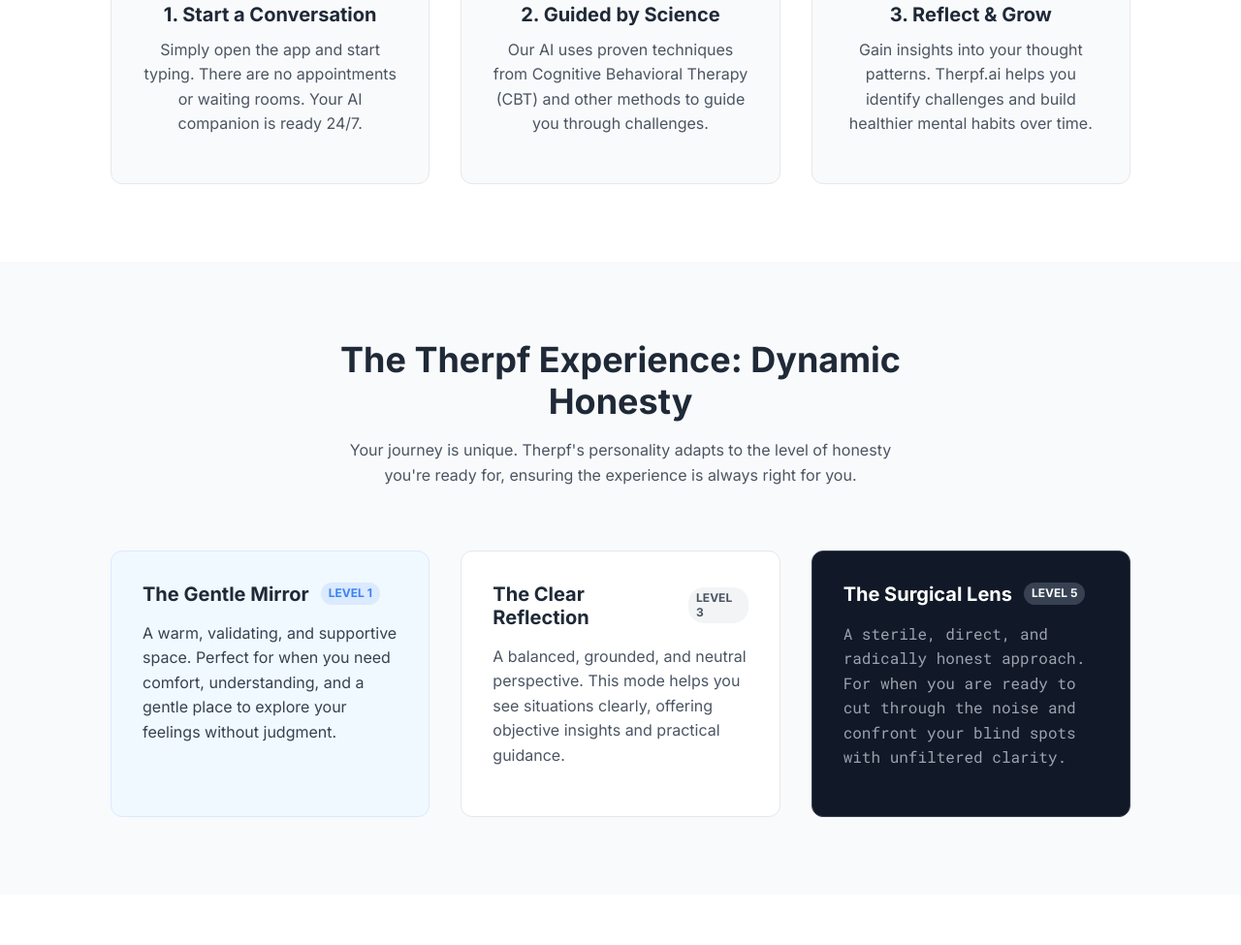
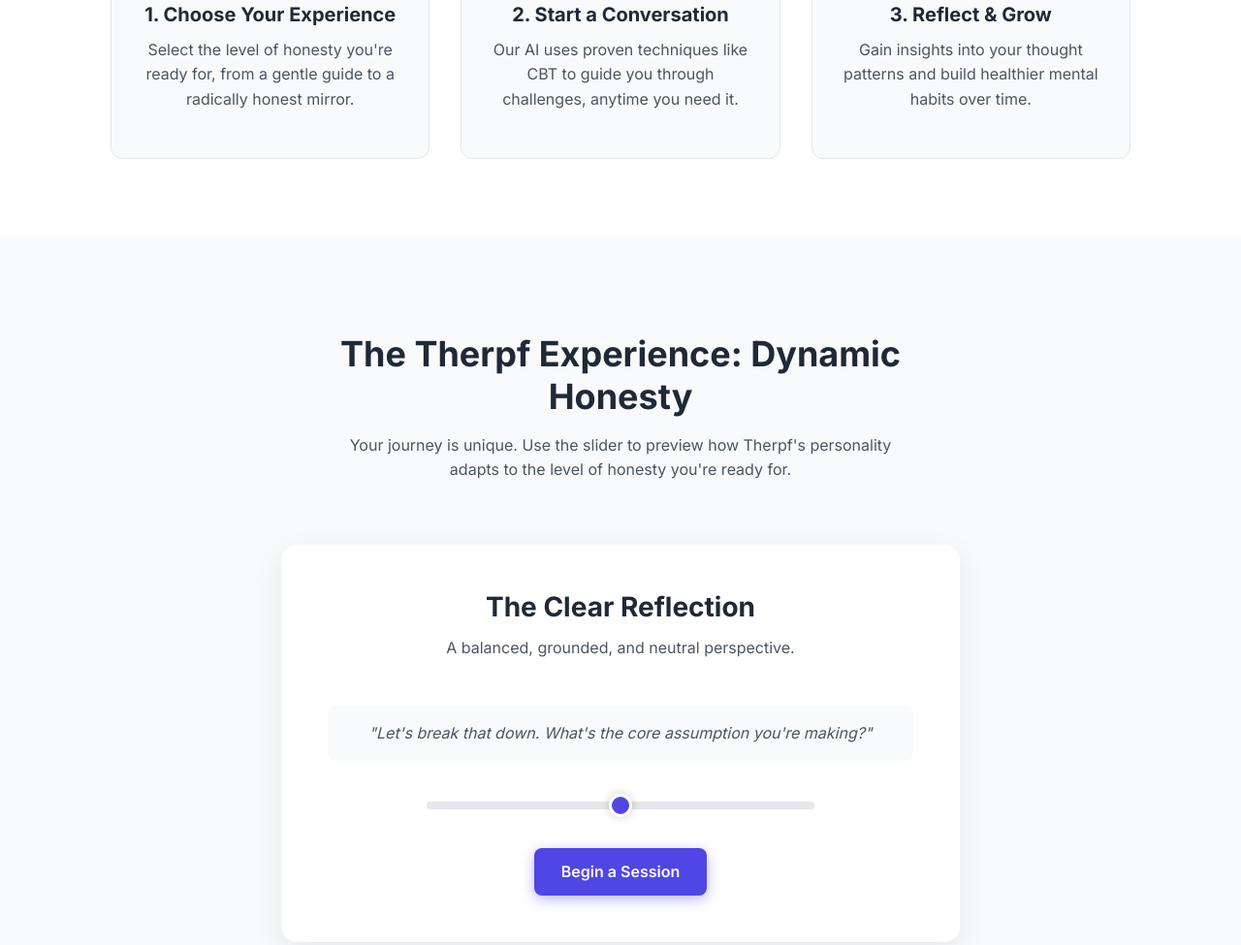
Before and after one commit to zackb6/therp.io, a plain HTML site: page index.html in a window 1280 px wide. Shown: the part 931-1906 px from the top of the page at 97% size. Drawn offline with Linux system fonts and the light colour scheme.

Commit message:
slider on the home page baby

```diff
--- a/index.html
+++ b/index.html
@@ -20,7 +20,7 @@
             --bg-light: #F9FAFB;
             --bg-white: #FFFFFF;
             --border-color: #E5E7EB;
-            --transition-speed: 0.3s;
+            --transition-speed: 0.5s;
         }
 
         * {
@@ -215,286 +215,117 @@
             margin-bottom: 12px;
         }
 
-        /* The Therpf Experience Section */
+        /* Interactive Experience Section */
         #experience {
             background-color: var(--bg-light);
+            padding: 100px 0;
+            transition: background-color var(--transition-speed) ease;
         }
 
-        .experience-grid {
-            display: grid;
-            gap: 32px;
+        .experience-container {
+            background-color: var(--bg-white);
+            border-radius: 16px;
+            padding: 48px;
+            box-shadow: 0 10px 30px rgba(0,0,0,0.08);
+            text-align: center;
+            max-width: 700px;
+            margin: 0 auto;
         }
 
-        .experience-card {
-            padding: 32px;
-            border-radius: 12px;
-            border: 1px solid var(--border-color);
-            transition: all var(--transition-speed) ease;
+        #experience-title {
+            font-size: 1.75rem;
+            margin-bottom: 12px;
+            transition: color var(--transition-speed) ease;
         }
 
-        .experience-card h3 {
-            margin-bottom: 16px;
-            display: flex;
-            align-items: center;
+        #experience-description {
+            color: var(--text-secondary);
+            margin-bottom: 32px;
+            min-height: 40px; /* Reserve space */
+            transition: color var(--transition-speed) ease;
         }
 
-        .level-tag {
-            font-size: 0.75rem;
-            font-weight: 700;
-            padding: 4px 8px;
-            border-radius: 16px;
-            margin-left: 12px;
-            text-transform: uppercase;
+        #experience-preview-message {
+            font-style: italic;
+            color: var(--text-secondary);
+            margin-bottom: 32px;
+            padding: 16px;
+            border-radius: 8px;
+            background-color: var(--bg-light);
+            transition: all var(--transition-speed) ease;
+            min-height: 50px;
         }
 
-        /* Level 1: Warm & Cozy */
-        .level-1 {
-            background-color: #F0F9FF; /* Light Blue */
-            border-color: #DBEAFE;
-        }
-        .level-1 .level-tag {
-            background-color: #DBEAFE;
-            color: #3B82F6;
-        }
-        .level-1 p { color: #374151; }
-
-        /* Level 3: Balanced & Neutral */
-        .level-3 {
-            background-color: var(--bg-white);
-            border-color: var(--border-color);
-        }
-        .level-3 .level-tag {
-            background-color: #F3F4F6;
-            color: #4B5563;
+        .experience-slider-container {
+            width: 100%;
+            max-width: 400px;
+            margin: 0 auto 32px;
         }
 
-        /* Level 5: Sterile & Surgical */
-        .level-5 {
-            background-color: #111827; /* Dark Gray */
-            color: #D1D5DB;
-            border-color: #374151;
+        .experience-slider {
+             -webkit-appearance: none; appearance: none; width: 100%; height: 8px; background: #e5e7eb; border-radius: 5px; outline: none; transition: opacity .2s;
         }
-        .level-5 h3 { color: var(--bg-white); }
-        .level-5 p { color: #9CA3AF; font-family: 'Roboto Mono', monospace; }
-        .level-5 .level-tag {
-            background-color: #374151;
-            color: #F9FAFB;
+        .experience-slider:hover { opacity: 1; }
+        .experience-slider::-webkit-slider-thumb {
+            -webkit-appearance: none; appearance: none; width: 24px; height: 24px; background: var(--primary-color); cursor: pointer; border-radius: 50%; border: 3px solid white; box-shadow: 0 0 10px rgba(0,0,0,0.2); transition: background-color var(--transition-speed) ease;
+        }
+        .experience-slider::-moz-range-thumb {
+            width: 24px; height: 24px; background: var(--primary-color); cursor: pointer; border-radius: 50%; border: 3px solid white; box-shadow: 0 0 10px rgba(0,0,0,0.2); transition: background-color var(--transition-speed) ease;
         }
 
         /* Testimonials Section */
-        #testimonials {
-            background-color: var(--bg-white);
-        }
-
-        .testimonials-grid {
-            display: grid;
-            gap: 32px;
-        }
-
-        .testimonial-card {
-            background-color: var(--bg-light);
-            padding: 32px;
-            border-radius: 12px;
-            border: 1px solid var(--border-color);
-        }
-
-        .testimonial-card p:first-child {
-            font-style: italic;
-            margin-bottom: 24px;
-        }
-
-        .testimonial-author {
-            font-weight: 600;
-        }
-
-        .testimonial-author span {
-            display: block;
-            font-weight: 400;
-            font-size: 0.875rem;
-            color: var(--text-secondary);
-        }
+        #testimonials { background-color: var(--bg-white); }
+        .testimonials-grid { display: grid; gap: 32px; }
+        .testimonial-card { background-color: var(--bg-light); padding: 32px; border-radius: 12px; border: 1px solid var(--border-color); }
+        .testimonial-card p:first-child { font-style: italic; margin-bottom: 24px; }
+        .testimonial-author { font-weight: 600; }
+        .testimonial-author span { display: block; font-weight: 400; font-size: 0.875rem; color: var(--text-secondary); }
 
         /* Pricing Section */
-        .pricing-grid {
-            display: grid;
-            gap: 32px;
-            align-items: center;
-        }
-
-        .pricing-card {
-            background-color: var(--bg-white);
-            border: 1px solid var(--border-color);
-            border-radius: 12px;
-            padding: 40px;
-            text-align: center;
-        }
-
-        .pricing-card.popular {
-            border: 2px solid var(--primary-color);
-            transform: scale(1.05);
-            box-shadow: 0 10px 15px -3px rgba(0,0,0,0.1);
-        }
-
-        .pricing-card h3 {
-            font-size: 1.5rem;
-            margin-bottom: 8px;
-        }
-
-        .pricing-card .price {
-            font-size: 2.5rem;
-            font-weight: 700;
-            margin-bottom: 8px;
-        }
-
-        .pricing-card .price span {
-            font-size: 1rem;
-            font-weight: 400;
-            color: var(--text-secondary);
-        }
-
-        .pricing-card ul {
-            list-style: none;
-            margin: 32px 0;
-            text-align: left;
-        }
-
-        .pricing-card li {
-            margin-bottom: 16px;
-            display: flex;
-            align-items: center;
-        }
-
-        .pricing-card li svg {
-            width: 20px;
-            height: 20px;
-            color: var(--primary-color);
-            margin-right: 12px;
-            flex-shrink: 0;
-        }
-
-        .pricing-card .btn {
-            width: 100%;
-        }
+        .pricing-grid { display: grid; gap: 32px; align-items: center; }
+        .pricing-card { background-color: var(--bg-white); border: 1px solid var(--border-color); border-radius: 12px; padding: 40px; text-align: center; }
+        .pricing-card.popular { border: 2px solid var(--primary-color); transform: scale(1.05); box-shadow: 0 10px 15px -3px rgba(0,0,0,0.1); }
+        .pricing-card h3 { font-size: 1.5rem; margin-bottom: 8px; }
+        .pricing-card .price { font-size: 2.5rem; font-weight: 700; margin-bottom: 8px; }
+        .pricing-card .price span { font-size: 1rem; font-weight: 400; color: var(--text-secondary); }
+        .pricing-card ul { list-style: none; margin: 32px 0; text-align: left; }
+        .pricing-card li { margin-bottom: 16px; display: flex; align-items: center; }
+        .pricing-card li svg { width: 20px; height: 20px; color: var(--primary-color); margin-right: 12px; flex-shrink: 0; }
+        .pricing-card .btn { width: 100%; }
 
         /* FAQ Section */
-        #faq {
-            background-color: var(--bg-light);
-        }
-
-        .faq-container {
-            max-width: 768px;
-            margin: 0 auto;
-        }
-
-        .faq-item {
-            background: var(--bg-white);
-            border: 1px solid var(--border-color);
-            border-radius: 8px;
-            margin-bottom: 16px;
-            overflow: hidden;
-        }
-
-        .faq-item summary {
-            font-weight: 600;
-            padding: 20px;
-            cursor: pointer;
-            list-style: none;
-            display: flex;
-            justify-content: space-between;
-            align-items: center;
-        }
-
-        .faq-item summary::-webkit-details-marker {
-            display: none;
-        }
-
-        .faq-item summary::after {
-            content: '+';
-            font-size: 1.5rem;
-            transition: transform var(--transition-speed) ease;
-        }
-
-        .faq-item[open] summary::after {
-            transform: rotate(45deg);
-        }
-
-        .faq-content {
-            padding: 0 20px 20px;
-            border-top: 1px solid var(--border-color);
-        }
+        #faq { background-color: var(--bg-light); }
+        .faq-container { max-width: 768px; margin: 0 auto; }
+        .faq-item { background: var(--bg-white); border: 1px solid var(--border-color); border-radius: 8px; margin-bottom: 16px; overflow: hidden; }
+        .faq-item summary { font-weight: 600; padding: 20px; cursor: pointer; list-style: none; display: flex; justify-content: space-between; align-items: center; }
+        .faq-item summary::-webkit-details-marker { display: none; }
+        .faq-item summary::after { content: '+'; font-size: 1.5rem; transition: transform var(--transition-speed) ease; }
+        .faq-item[open] summary::after { transform: rotate(45deg); }
+        .faq-content { padding: 0 20px 20px; border-top: 1px solid var(--border-color); }
 
         /* CTA Section */
-        #cta {
-            background-color: var(--secondary-color);
-            color: var(--bg-white);
-        }
-
-        #cta .container {
-            background-image: linear-gradient(135deg, var(--primary-color) 0%, #6D28D9 100%);
-            border-radius: 16px;
-            padding: 64px 48px;
-            text-align: center;
-        }
-
-        #cta h2 {
-            margin-bottom: 16px;
-        }
-
-        #cta p {
-            color: rgba(255, 255, 255, 0.8);
-            max-width: 500px;
-            margin: 0 auto 32px;
-        }
+        #cta { background-color: var(--secondary-color); color: var(--bg-white); }
+        #cta .container { background-image: linear-gradient(135deg, var(--primary-color) 0%, #6D28D9 100%); border-radius: 16px; padding: 64px 48px; text-align: center; }
+        #cta h2 { margin-bottom: 16px; }
+        #cta p { color: rgba(255, 255, 255, 0.8); max-width: 500px; margin: 0 auto 32px; }
 
         /* Footer */
-        .footer {
-            background-color: var(--secondary-color);
-            color: #9CA3AF;
-            padding: 64px 0;
-        }
-
-        .footer-grid {
-            display: grid;
-            gap: 48px;
-            margin-bottom: 64px;
-        }
-
-        .footer-col h5 {
-            color: var(--bg-white);
-            font-size: 1rem;
-            font-weight: 600;
-            margin-bottom: 16px;
-        }
-
-        .footer-col ul { list-style: none; }
-        .footer-col li { margin-bottom: 12px; }
-
-        .footer-col a {
-            color: #9CA3AF;
-            text-decoration: none;
-            transition: color var(--transition-speed) ease;
-        }
-
+        .footer { background-color: var(--secondary-color); color: #9CA3AF; padding: 64px 0; }
+        .footer-grid { display: grid; gap: 48px; margin-bottom: 64px; }
+        .footer-col h5 { color: var(--bg-white); font-size: 1rem; font-weight: 600; margin-bottom: 16px; }
+        .footer-col ul { list-style: none; } .footer-col li { margin-bottom: 12px; }
+        .footer-col a { color: #9CA3AF; text-decoration: none; transition: color var(--transition-speed) ease; }
         .footer-col a:hover { color: var(--bg-white); }
-
-        .footer-bottom {
-            border-top: 1px solid #374151;
-            padding-top: 32px;
-            text-align: center;
-            font-size: 0.875rem;
-        }
+        .footer-bottom { border-top: 1px solid #374151; padding-top: 32px; text-align: center; font-size: 0.875rem; }
 
         /* Responsive Design */
         @media (min-width: 768px) {
             .main-nav { display: block; }
             .steps-grid { grid-template-columns: repeat(3, 1fr); }
-            .experience-grid { grid-template-columns: repeat(3, 1fr); }
             .testimonials-grid { grid-template-columns: repeat(2, 1fr); }
             .pricing-grid { grid-template-columns: repeat(2, 1fr); }
             .footer-grid { grid-template-columns: repeat(4, 1fr); }
-            .footer-grid .footer-col:first-child { grid-column: span 1; }
         }
-
         @media (min-width: 1024px) {
             h1 { font-size: 3.75rem; }
             .testimonials-grid { grid-template-columns: repeat(3, 1fr); }
@@ -508,7 +339,7 @@
     <header class="header">
         <div class="container">
             <a href="#" class="logo-link">
-                <img src="images/therpf-logo.png" alt="Therpf.ai Logo" class="logo-svg">
+                <img src="images/therpf-logo.pdf" alt="Therpf.ai Logo" class="logo-svg">
             </a>
             <nav class="main-nav">
                 <ul>
@@ -518,7 +349,7 @@
                     <li><a href="#pricing">Pricing</a></li>
                 </ul>
             </nav>
-            <a href="chat.html" class="btn btn-primary cta-button">Begin Session</a>
+            <a href="chat.html" class="btn btn-primary">Begin Session</a>
         </div>
     </header>
 
@@ -529,7 +360,7 @@
                 <h1>A new way to find your clarity.</h1>
                 <p>Therpf.ai provides a safe, anonymous space for you to talk through your thoughts and feelings, anytime, anywhere.</p>
                 <div class="hero-buttons">
-                    <a href="chat.html" class="btn btn-primary cta-button">Begin Session</a>
+                    <a href="chat.html" class="btn btn-primary">Begin Session</a>
                     <a href="#how-it-works" class="btn btn-secondary">Learn More</a>
                 </div>
             </div>
@@ -545,18 +376,18 @@
                 <div class="steps-grid">
                     <div class="step-card">
                         <div class="step-icon"><svg xmlns="http://www.w3.org/2000/svg" fill="none" viewBox="0 0 24 24" stroke-width="1.5" stroke="currentColor"><path stroke-linecap="round" stroke-linejoin="round" d="M8.625 12a.375.375 0 11-.75 0 .375.375 0 01.75 0zm0 0H8.25m4.125 0a.375.375 0 11-.75 0 .375.375 0 01.75 0zm0 0H12m4.125 0a.375.375 0 11-.75 0 .375.375 0 01.75 0zm0 0h-.375M21 12a9 9 0 11-18 0 9 9 0 0118 0z" /></svg></div>
-                        <h3>1. Start a Conversation</h3>
-                        <p>Simply open the app and start typing. There are no appointments or waiting rooms. Your AI companion is ready 24/7.</p>
+                        <h3>1. Choose Your Experience</h3>
+                        <p>Select the level of honesty you're ready for, from a gentle guide to a radically honest mirror.</p>
                     </div>
                     <div class="step-card">
                         <div class="step-icon"><svg xmlns="http://www.w3.org/2000/svg" fill="none" viewBox="0 0 24 24" stroke-width="1.5" stroke="currentColor"><path stroke-linecap="round" stroke-linejoin="round" d="M9 12.75L11.25 15 15 9.75m-3-7.036A11.959 11.959 0 013.598 6 11.99 11.99 0 003 9.749c0 5.592 3.824 10.29 9 11.622 5.176-1.332 9-6.03 9-11.622 0-1.31-.21-2.571-.598-3.751h-.152c-3.196 0-6.1-1.248-8.25-3.286z" /></svg></div>
-                        <h3>2. Guided by Science</h3>
-                        <p>Our AI uses proven techniques from Cognitive Behavioral Therapy (CBT) and other methods to guide you through challenges.</p>
+                        <h3>2. Start a Conversation</h3>
+                        <p>Our AI uses proven techniques like CBT to guide you through challenges, anytime you need it.</p>
                     </div>
                     <div class="step-card">
                         <div class="step-icon"><svg xmlns="http://www.w3.org/2000/svg" fill="none" viewBox="0 0 24 24" stroke-width="1.5" stroke="currentColor"><path stroke-linecap="round" stroke-linejoin="round" d="M10.5 6a7.5 7.5 0 100 15 7.5 7.5 0 000-15zM21 21l-5.197-5.197" /></svg></div>
                         <h3>3. Reflect & Grow</h3>
-                        <p>Gain insights into your thought patterns. Therpf.ai helps you identify challenges and build healthier mental habits over time.</p>
+                        <p>Gain insights into your thought patterns and build healthier mental habits over time.</p>
                     </div>
                 </div>
             </div>
@@ -567,26 +398,21 @@
             <div class="container">
                  <div class="section-header">
                     <h2>The Therpf Experience: Dynamic Honesty</h2>
-                    <p>Your journey is unique. Therpf's personality adapts to the level of honesty you're ready for, ensuring the experience is always right for you.</p>
+                    <p>Your journey is unique. Use the slider to preview how Therpf's personality adapts to the level of honesty you're ready for.</p>
                 </div>
-                <div class="experience-grid">
-                    <div class="experience-card level-1">
-                        <h3>The Gentle Mirror <span class="level-tag">Level 1</span></h3>
-                        <p>A warm, validating, and supportive space. Perfect for when you need comfort, understanding, and a gentle place to explore your feelings without judgment.</p>
+                <div class="experience-container">
+                    <h3 id="experience-title">The Clear Reflection</h3>
+                    <p id="experience-description">A balanced, grounded, and neutral perspective.</p>
+                    <p id="experience-preview-message">"Let's break that down. What's the core assumption you're making?"</p>
+                    <div class="experience-slider-container">
+                        <input type="range" min="1" max="5" value="3" class="experience-slider" id="experience-slider">
                     </div>
-                    <div class="experience-card level-3">
-                        <h3>The Clear Reflection <span class="level-tag">Level 3</span></h3>
-                        <p>A balanced, grounded, and neutral perspective. This mode helps you see situations clearly, offering objective insights and practical guidance.</p>
-                    </div>
-                    <div class="experience-card level-5">
-                        <h3>The Surgical Lens <span class="level-tag">Level 5</span></h3>
-                        <p>A sterile, direct, and radically honest approach. For when you are ready to cut through the noise and confront your blind spots with unfiltered clarity.</p>
-                    </div>
+                    <a href="chat.html" class="btn btn-primary" id="experience-cta-btn">Begin a Session</a>
                 </div>
             </div>
         </section>
 
-        <!-- Testimonials Section -->
+        <!-- Testimonials, Pricing, FAQ, CTA, Footer ... (rest of the sections are unchanged) -->
         <section id="testimonials">
             <div class="container">
                 <div class="section-header">
@@ -610,7 +436,6 @@
             </div>
         </section>
 
-        <!-- Pricing Section -->
         <section id="pricing">
             <div class="container">
                 <div class="section-header">
@@ -655,7 +480,6 @@
             </div>
         </section>
 
-        <!-- FAQ Section -->
         <section id="faq">
             <div class="container">
                 <div class="section-header">
@@ -691,7 +515,6 @@
             </div>
         </section>
 
-        <!-- Call to Action Section -->
         <section id="cta">
             <div class="container">
                 <h2>Ready to Start Your Journey?</h2>
@@ -701,13 +524,12 @@
         </section>
     </main>
 
-    <!-- Footer -->
     <footer class="footer">
          <div class="container">
             <div class="footer-grid">
                 <div class="footer-col">
                     <a href="#" class="logo-link" style="margin-bottom: 16px;">
-                         <img src="images/therpf-logo.png" alt="Therpf.ai Logo" class="logo-svg">
+                         <img src="images/therpf-logo.pdf" alt="Therpf.ai Logo" class="logo-svg">
                     </a>
                     <p>Your personal mental wellness companion.</p>
                 </div>
@@ -744,27 +566,81 @@
     </footer>
 
     <script>
-        document.addEventListener('DOMContentLoaded', function() {
-            // This script handles smooth scrolling for internal page links
+        // --- Interactive Experience Slider Logic ---
+        const experienceSlider = document.getElementById('experience-slider');
+        const experienceTitle = document.getElementById('experience-title');
+        const experienceDescription = document.getElementById('experience-description');
+        const experiencePreviewMessage = document.getElementById('experience-preview-message');
+        const experienceCtaBtn = document.getElementById('experience-cta-btn');
+        const experienceSection = document.getElementById('experience');
+
+        const levelData = {
+            1: {
+                title: "The Gentle Mirror", description: "A warm, validating, and supportive space.",
+                preview: `"It's good to see you. Feel free to share whatever is on your mind."`,
+                theme: { bg: '#F0F9FF', btn: '#3B82F6'}
+            },
+            2: {
+                title: "The Gentle Guide", description: "Supportive questions to help you explore your thoughts.",
+                preview: `"That's an interesting way to put it. Why do you think that is?"`,
+                theme: { bg: '#F0FDF4', btn: '#22C55E' }
+            },
+            3: {
+                title: "The Clear Reflection", description: "A balanced, grounded, and neutral perspective.",
+                preview: `"Let's break that down. What's the core assumption you're making?"`,
+                theme: { bg: '#F9FAFB', btn: '#4F46E5' }
+            },
+            4: {
+                title: "The Sharp Inquirer", description: "Direct questions to challenge your core beliefs.",
+                preview: `"You seem to be avoiding the core issue. What is it you're not saying?"`,
+                theme: { bg: '#FEF2F2', btn: '#EF4444' }
+            },
+            5: {
+                title: "The Surgical Lens", description: "Radically honest analysis to uncover your deepest blind spots.",
+                preview: `"That is a cognitive distortion. Your feeling is not proof of fact."`,
+                theme: { bg: '#F1F5F9', btn: '#334155' }
+            }
+        };
+
+        function updateExperienceUI(level) {
+            const data = levelData[level];
+
+            experienceTitle.textContent = data.title;
+            experienceDescription.textContent = data.description;
+            experiencePreviewMessage.textContent = data.preview;
+
+            experienceSection.style.backgroundColor = data.theme.bg;
+            experienceCtaBtn.style.backgroundColor = data.theme.btn;
+
+            const sliderThumb = document.querySelector('style#exp-slider-thumb-style');
+            if (sliderThumb) sliderThumb.remove();
+            const newStyle = document.createElement('style');
+            newStyle.id = 'exp-slider-thumb-style';
+            newStyle.textContent = `
+                .experience-slider::-webkit-slider-thumb { background-color: ${data.theme.btn}; }
+                .experience-slider::-moz-range-thumb { background-color: ${data.theme.btn}; }
+            `;
+            document.head.appendChild(newStyle);
+        }
+
+        experienceSlider.addEventListener('input', (e) => {
+            updateExperienceUI(e.target.value);
+        });
+
+        // Initial UI setup for the experience slider
+        updateExperienceUI(experienceSlider.value);
+
+
+        // --- Smooth Scrolling for on-page links ---
          document.querySelectorAll('a[href^="#"]').forEach(anchor => {
             anchor.addEventListener('click', function (e) {
                 e.preventDefault();
-
                 const targetId = this.getAttribute('href');
                 if (targetId.length > 1) {
-                        const targetElement = document.querySelector(targetId);
-                        if (targetElement) {
-                            targetElement.scrollIntoView({
-                                behavior: 'smooth'
-                            });
+                    document.querySelector(targetId).scrollIntoView({ behavior: 'smooth' });
+                } else if (targetId === '#') {
+                    window.scrollTo({ top: 0, behavior: 'smooth' });
                 }
-                    } else if (targetId === '#') {
-                        window.scrollTo({
-                            top: 0,
-                            behavior: 'smooth'
-                        });
-                    }
-                });
             });
         });
     </script>
```
Lines whose indentation alone changed are shown as unchanged.
